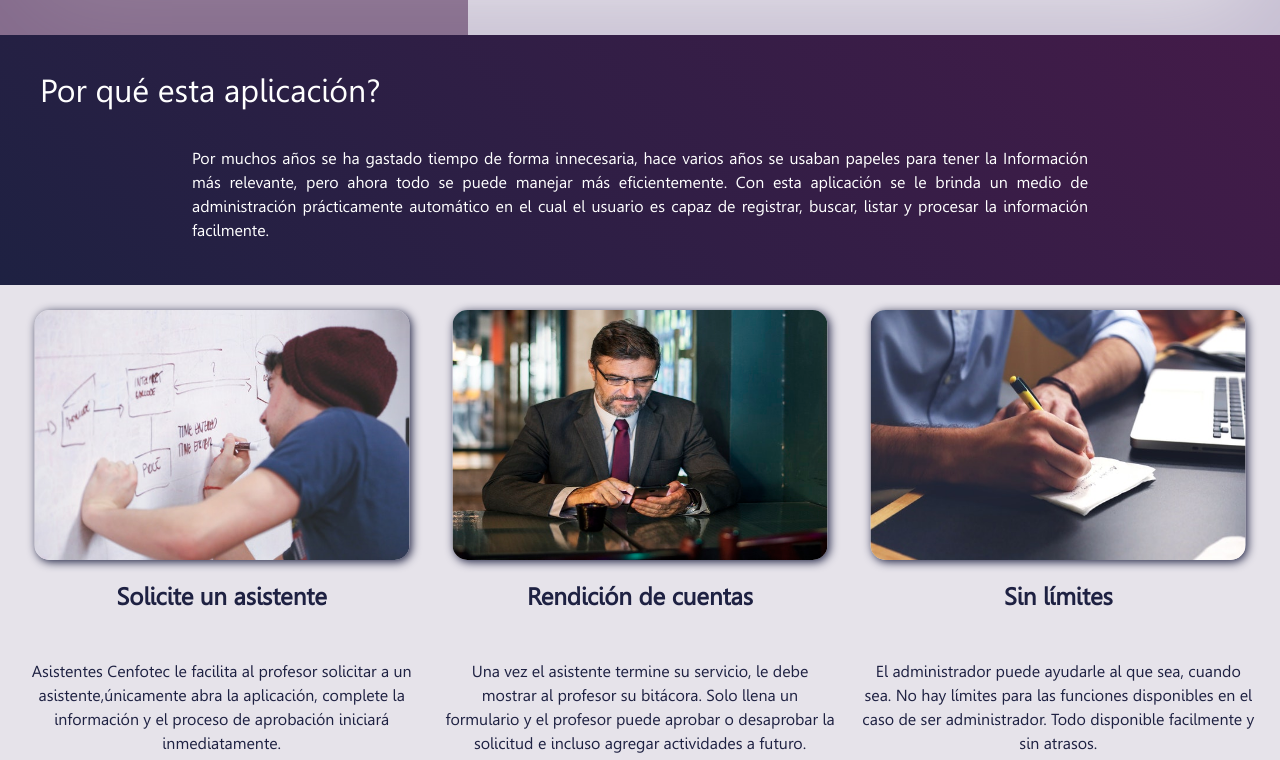
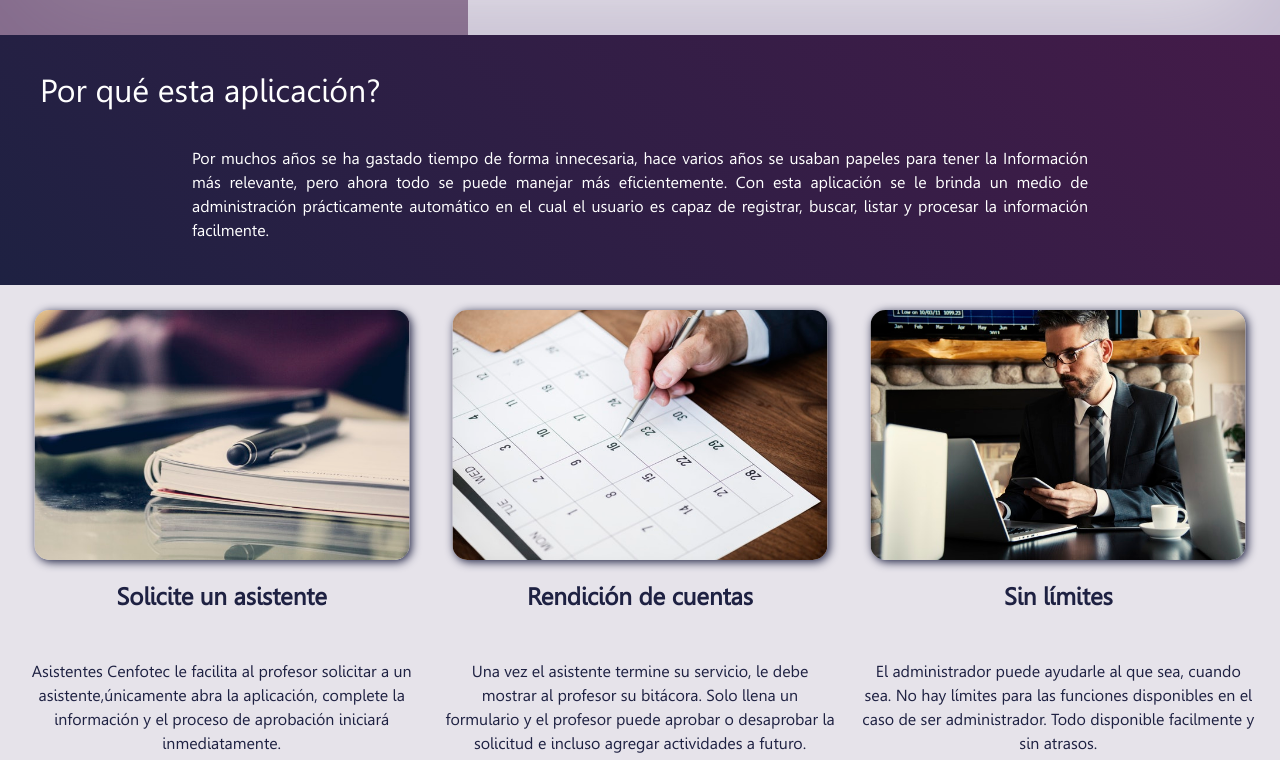
Before and after one commit to SebastianNSM/SebastianSoto-CU, a website: page public/html/landing_page.html in a window 1280 px wide. Shown: the part 1365-2125 px from the top of the page. Drawn offline with Linux system fonts and the light colour scheme.

```diff
--- a/api/index.js
+++ b/api/index.js
@@ -64,14 +64,12 @@
  */
 const carreras = require('./components/carreras/carreras.route');
 const becas = require('./components/becas/becas.route');
-const cursos = require('./components/cursos/curso.route');
 
 /**
  * Le indicamos que le de acceso externo a las rutas inicializadas
  */
 app.use('/api', carreras);
 app.use('/api', becas);
-app.use('/api', cursos);
 
 
 
--- a/public/html/landing_page.html
+++ b/public/html/landing_page.html
@@ -106,7 +106,7 @@
             </p>
             <!-- profesores img -->
             <div class="roles-grid-profesores-img">
-                <img src="../img/flow-student.jpg" alt="Facil manejo para el aministrador">
+                <img src="../img/solicitud.jpeg" alt="Facilita el proceso de solicitud">
             </div>
             <!-- asistentes -->
             <h3>Rendición de cuentas</h3>
@@ -115,7 +115,7 @@
             </p>
             <!-- asistentes img -->
             <div class="roles-grid-asistentes-img">
-                <img src="../img/admin_easy.jpeg" alt="Facil manejo para el aministrador">
+                <img src="../img/planner.jpeg" alt="Proceso de planificacion">
             </div>
             <!-- administrador -->
             <h3 class="roles-grid-administrador-title">Sin límites</h3>
@@ -124,7 +124,7 @@
             </p>
             <!-- administrador img -->
             <div class="roles-grid-administrador-img">
-                <img src="../img/asist-sol.jpg" alt="Facil manejo para el aministrador">
+                <img src="../img/admin.jpeg" alt="Facil manejo para el aministrador">
             </div>
 
         </div>
```
Also changed, not shown: public/img/admin.jpeg (added), public/img/admin_easy.jpeg (deleted), public/img/asist-sol.jpg (deleted), public/img/flow-student.jpg (deleted), public/img/planner.jpeg (added), public/img/solicitud.jpeg (added), 2 other files.
